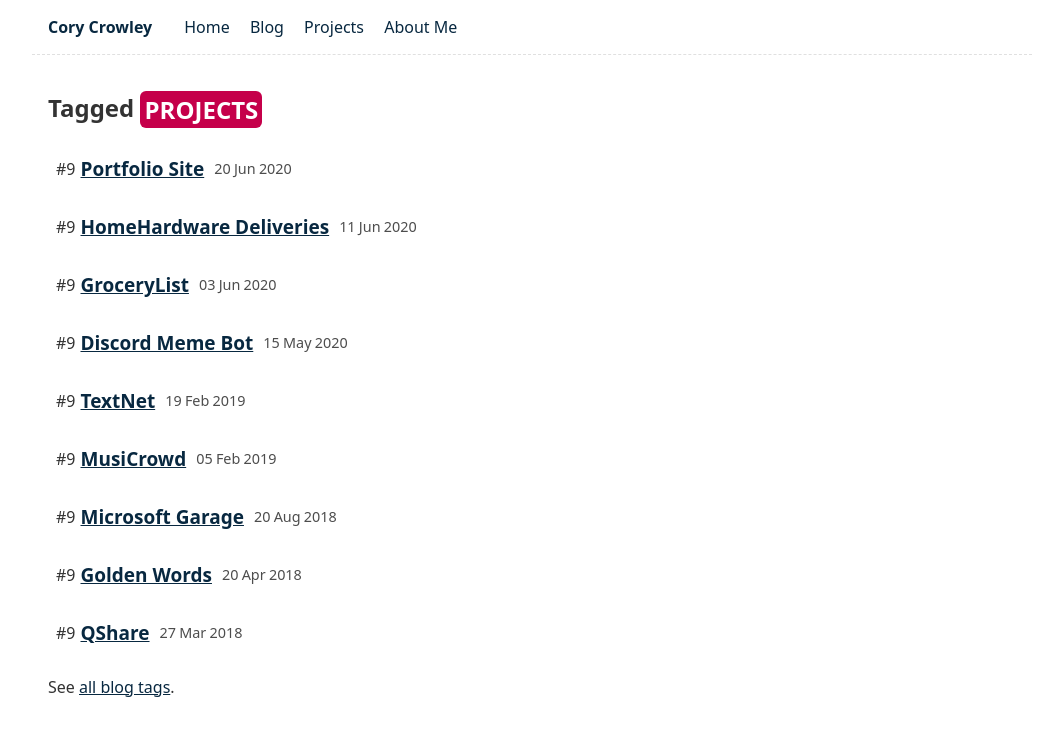
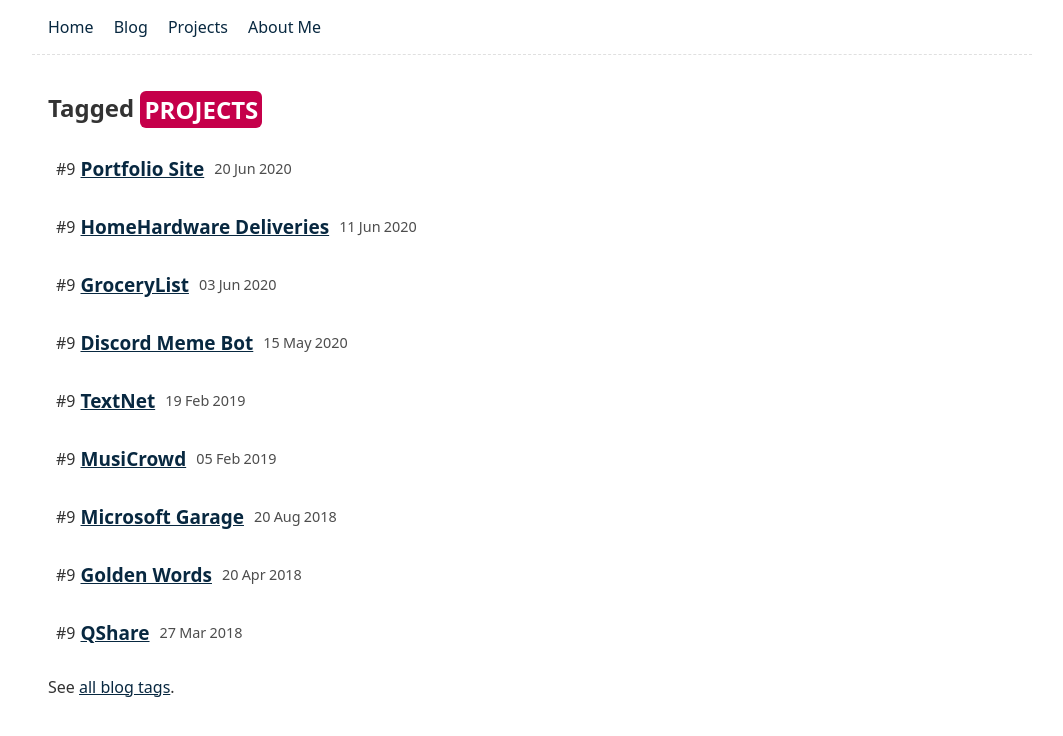
Before and after one commit to ccrowley96/PorfolioSite, an Eleventy site: page tags.njk in a window 1280 px wide. Shown: the whole page, without its empty margins (108-1171 px from the left). Built offline with nearby package versions, Linux system fonts and the light colour scheme; Eleventy itself is replaced by a stand-in of ours; files that its build step writes are made by us from their sources.

Commit message:
Removed 'cory crowley' title

```diff
--- a/_data/metadata.json
+++ b/_data/metadata.json
@@ -1,5 +1,5 @@
 {
-  "title": "Cory Crowley",
+  "title": "Cory",
   "url": "https://corycrowley.me",
   "description": "This is my personal website :)",
   "feed": {
--- a/_includes/layouts/base.njk
+++ b/_includes/layouts/base.njk
@@ -36,7 +36,7 @@
   <!-- Buy me a coffee -->
     <script data-name="BMC-Widget" src="https://cdnjs.buymeacoffee.com/1.0.0/widget.prod.min.js" data-id="corycrowley" data-description="Caffeine keeps me going :  ) " data-message="" data-color="#5F7FFF" data-position="right" data-x_margin="18" data-y_margin="18"></script>
     <header>
-      <h1 class="home"><a href="{{ '/' | url }}">{{ metadata.title }}</a></h1>
+      {# <h1 class="home"><a href="{{ '/' | url }}">{{ metadata.title }}</a></h1> #}
       {#- Read more about `eleventy-navigation` at https://www.11ty.dev/docs/plugins/navigation/ #}
       <ul class="nav">
       {%- for entry in collections.all | eleventyNavigation %}
```
